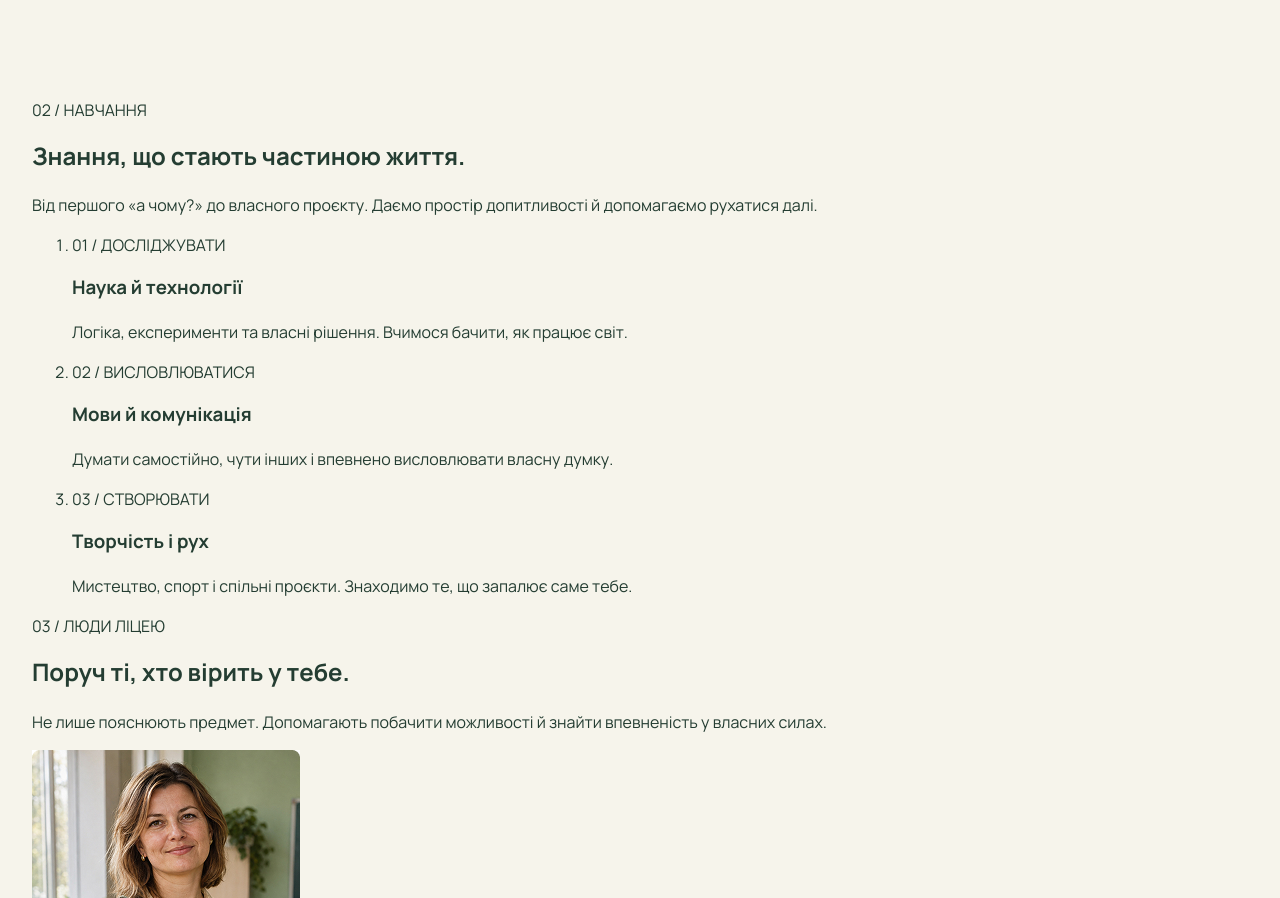
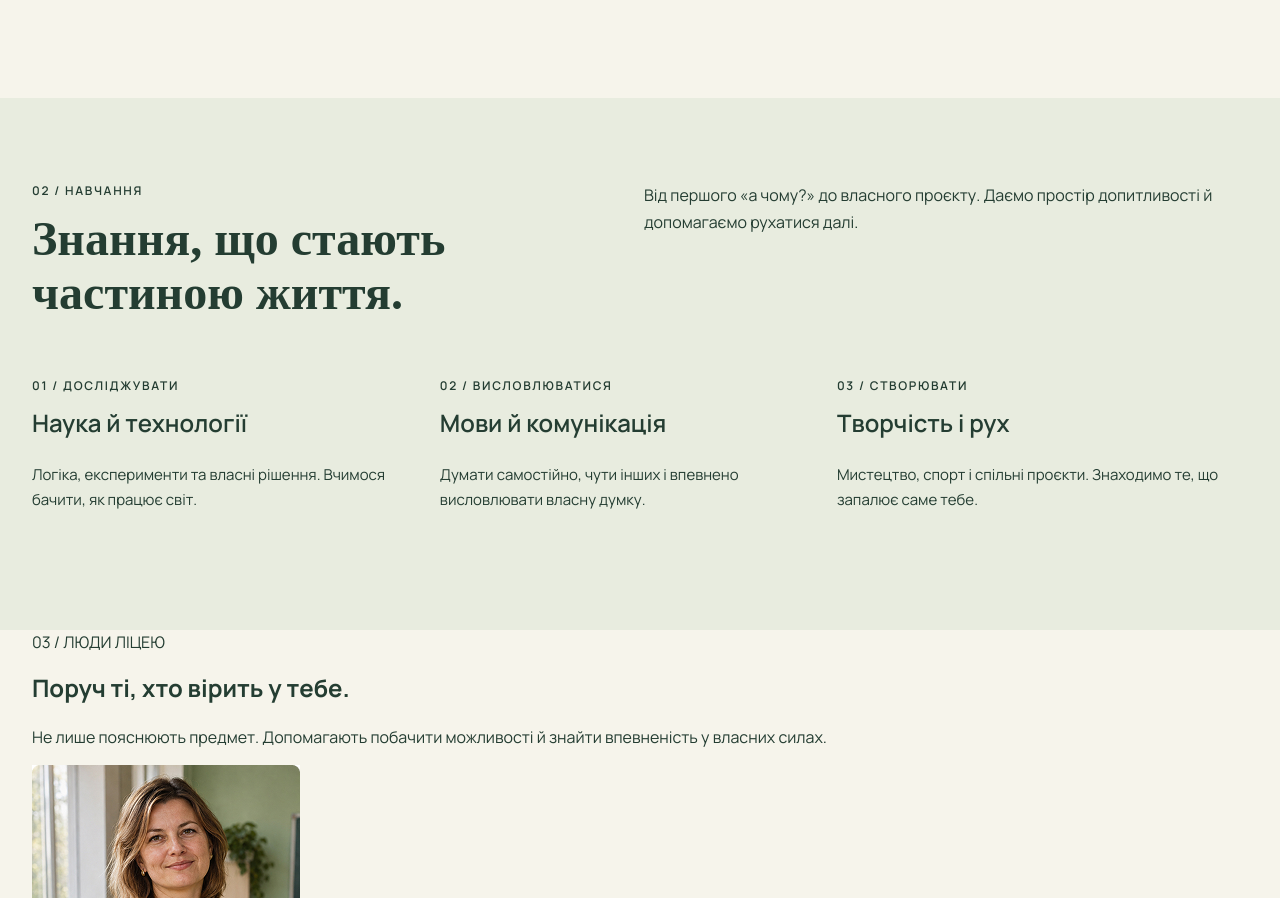
Before and after one commit to teodorovychnazar199823-glitch/My-Projects-WEB, a plain HTML site: page index.html in a window 1280 px wide. Shown: the part 1588-2486 px from the top of the page. Drawn offline with Linux system fonts and the light colour scheme.

Commit message:
study section

```diff
--- a/index.html
+++ b/index.html
@@ -90,39 +90,45 @@
         </div>
       </section>
       <section id="study-section">
+        <div class="study">
           <div class="container">
-          <p>02 / НАВЧАННЯ</p>
-          <h2>Знання, що стають частиною життя.</h2>
-          <p>
+            <div class="section-head">
+              <div>
+                <p class="study-first-text">02 / НАВЧАННЯ</p>
+                <h2 class="study-header">Знання, що стають частиною життя.</h2>
+              </div>
+              <p class="study-first-why">
                 Від першого «а чому?» до власного проєкту. Даємо простір
                 допитливості й допомагаємо рухатися далі.
               </p>
-          <ol>
+            </div>
+            <ol class="study-ol">
               <li>
-              <p>01 / ДОСЛІДЖУВАТИ</p>
-              <h3>Наука й технології</h3>
-              <p>
+                <p class="study-first-text">01 / ДОСЛІДЖУВАТИ</p>
+                <h3 class="study-second-header">Наука й технології</h3>
+                <p class="study-about-text">
                   Логіка, експерименти та власні рішення. Вчимося бачити, як
                   працює світ.
                 </p>
               </li>
               <li>
-              <p>02 / ВИСЛОВЛЮВАТИСЯ</p>
-              <h3>Мови й комунікація</h3>
-              <p>
+                <p class="study-first-text">02 / ВИСЛОВЛЮВАТИСЯ</p>
+                <h3 class="study-second-header">Мови й комунікація</h3>
+                <p class="study-about-text">
                   Думати самостійно, чути інших і впевнено висловлювати власну
                   думку.
                 </p>
               </li>
               <li>
-              <p>03 / СТВОРЮВАТИ</p>
-              <h3>Творчість і рух</h3>
-              <p>
+                <p class="study-first-text">03 / СТВОРЮВАТИ</p>
+                <h3 class="study-second-header">Творчість і рух</h3>
+                <p class="study-about-text">
                   Мистецтво, спорт і спільні проєкти. Знаходимо те, що запалює
                   саме тебе.
                 </p>
               </li>
             </ol>
+          </div>
         </div>
       </section>
       <section id="team-section">
--- a/styles.css
+++ b/styles.css
@@ -214,3 +214,43 @@ ul {
 .about-image {
   border-radius: 263px 263px 10px 10px;
 }
+/* Study section */
+.study {
+  background-color: #e8ecdf;
+  min-height: 532px;
+}
+.study-header {
+  font-family: Lora sans-serif;
+  line-height: 1.14;
+  font-size: 48px;
+}
+.study-first-text {
+  line-height: 1.5;
+  font-size: 12px;
+  font-weight: 600;
+  letter-spacing: 0.14em;
+}
+.study-first-why {
+  line-height: 1.7;
+  font-size: 16px;
+  font-weight: 400;
+}
+.study-ol {
+  list-style-type: none;
+  display: flex;
+  padding: 0px 0px 92px 0px;
+}
+.study-second-header {
+  line-height: 1.3;
+  font-weight: 600;
+  font-size: 24px;
+}
+.study-about-text {
+  font-weight: 400;
+  font-size: 15px;
+  line-height: 1.7;
+}
+.section-head {
+  display: flex;
+  padding-top: 84px;
+}
```
Lines whose indentation alone changed are shown as unchanged.
